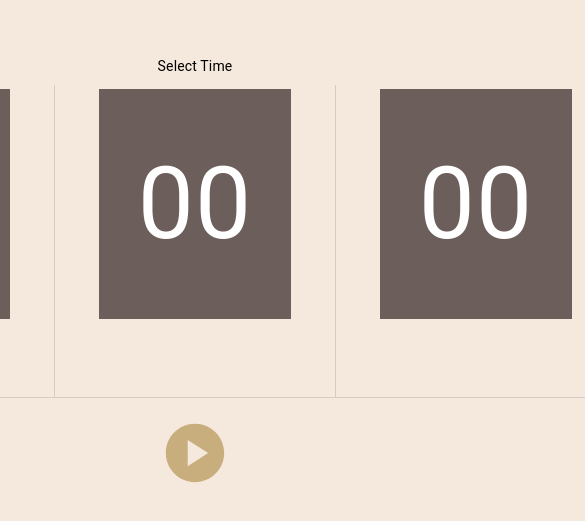
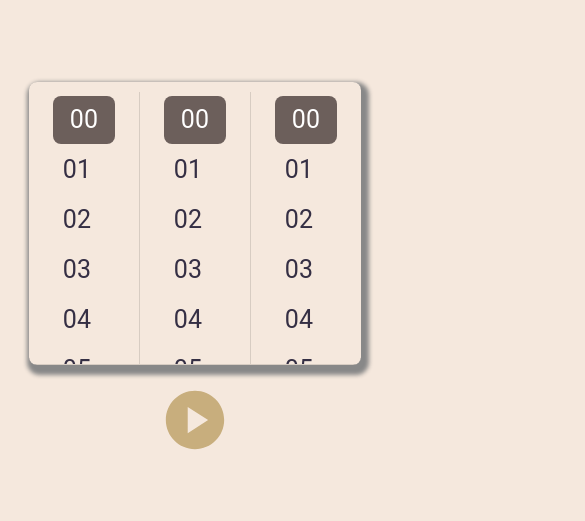
Before and after one commit to sathiyanesan/TimerApp, a React (Vite) app: page / in a window 390 px wide. Shown: the part 151-672 px from the top of the page, 585 px wide, since content can reach past the window. Built offline with nearby package versions, Linux system fonts and the light colour scheme.

Commit message:
Refactoring styles for mobile view

```diff
--- a/src/components/DigitalClockDisplay.tsx
+++ b/src/components/DigitalClockDisplay.tsx
@@ -78,7 +78,7 @@ const DigitalClockDisplay = ({ timers, setOpenClock, setOpenAlert }: any) => {
         setTimeout(() => {
             setOpenAlert(true);
             setOpenClock(false)
-        }, 1000)
+        }, 500)
 
     return (<>
         <div>
--- a/src/components/TimerSelect.tsx
+++ b/src/components/TimerSelect.tsx
@@ -24,14 +24,13 @@ const TimerSelect = ({ openClock, setOpenClock, setOpenAlert }: any) => {
                         <DemoContainer
                             components={['MobileTimePicker', 'MultiSectionDigitalClock']}
                         >
-                            <DemoItem label="Select Time">
+                            <DemoItem>
                                 <MultiSectionDigitalClock
                                     value={timerValue}
                                     onChange={(newValue) => { setTimerValue(newValue) }}
                                     views={['hours', 'minutes', 'seconds']}
                                     ampm={false}
                                     timeSteps={{ hours: 1, minutes: 1, seconds: 1 }}
-
                                 />
                             </DemoItem>
                         </DemoContainer>
@@ -51,10 +50,10 @@ const TimerSelect = ({ openClock, setOpenClock, setOpenAlert }: any) => {
                         sx={{
                             width: "70px",
                             height: "70px",
-                            color: noSelection ? "#C8AE7D":"#9BCF53",
+                            color: noSelection ? "#C8AE7D" : "#9BCF53",
                             paddingTop: "20px",
                             "&:hover": {
-                                color: noSelection ? "#C8AE7D":"#7A9D54"
+                                color: noSelection ? "#C8AE7D" : "#7A9D54"
                             }
                         }}
                         onClick={() => { !noSelection && setOpenClock(true) }}
--- a/src/index.css
+++ b/src/index.css
@@ -41,35 +41,8 @@ h1 {
   line-height: 1.1;
 }
 
-li.MuiMenuItem-root.Mui-selected {
-  background-color: #6C5F5B;
-  width: auto;
-}
 
-li.MuiMenuItem-root.Mui-selected:hover {
-  background-color: #B3A492;
-}
 
-li.MuiMenuItem-root{
-  color: #352F44;
-  font-size: 100px;
-  padding: 40px;
-
-}
-
-ul.MuiMenuItem-root{
-  color: #5C5470;
-
-}
-
-ul.MuiMultiSectionDigitalClockSection-root {
-  width: 200px ;
-  text-align: center;
-  font-size: "large";
-  padding: 40px;
-  overflow: hidden;
-
-}
 
 
 /* button {
@@ -103,3 +76,81 @@ button:focus-visible {
     background-color: #f9f9f9;
   }
 } */
+
+ul.MuiMenuItem-root {
+  color: #5C5470;
+
+}
+
+li.MuiMenuItem-root.Mui-selected:hover {
+  background-color: #B3A492;
+}
+
+li.MuiMenuItem-root.Mui-selected {
+  background-color: #6C5F5B;
+  width: auto;
+}
+
+
+@media only screen and (min-width: 768px) {
+  li.MuiMenuItem-root.Mui-selected {
+    border-radius: 30px;
+  }
+
+  li.MuiMenuItem-root {
+    color: #352F44;
+    font-size: 100px;
+    padding: 40px;
+
+  }
+
+
+  ul.MuiMultiSectionDigitalClockSection-root {
+    width: 200px;
+    text-align: center;
+    font-size: "large";
+    padding: 40px;
+    overflow: hidden;
+    margin-top: 40px;
+  }
+
+  div.MuiStack-root {
+    box-shadow: 5px 10px 8px 10px #888888;
+    padding-top: 0;
+    border-radius: 30px;
+  }
+}
+
+@media only screen and (max-width: 600px) {
+  li.MuiMenuItem-root {
+    color: #352F44;
+    font-size: 25px;
+    padding: 5px;
+
+  }
+
+  ul.MuiMultiSectionDigitalClockSection-root {
+    width: 70px;
+    text-align: center;
+    font-size: "small";
+    padding: 20px;
+    margin-top: 10px;
+
+    /* overflow: hidden; */
+
+  }
+
+  div.MuiStack-root {
+    box-shadow: 3px 5px 4px 5px #888888;
+    padding-top: 0;
+    border-radius: 8px;
+  }
+
+  li.MuiMenuItem-root.Mui-selected {
+    border-radius: 8px;
+  }
+
+  p.MuiTypography-root {
+    font-size: "30px";
+  }
+}
```
